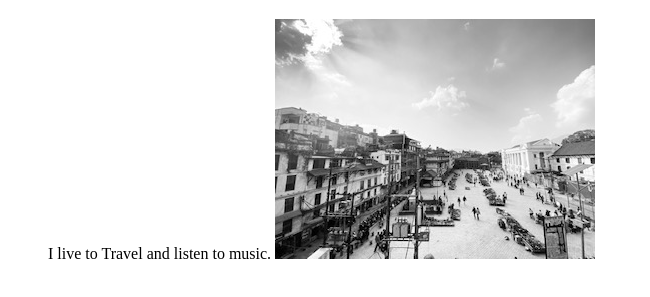
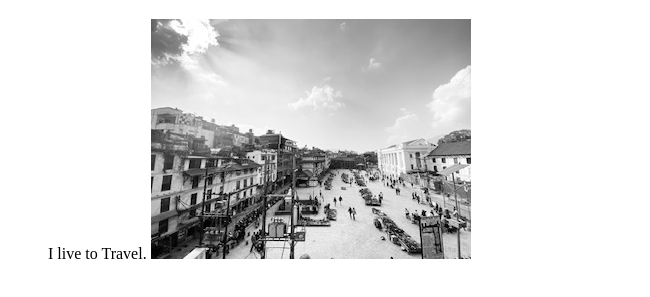
Before and after one commit to bkhanal4351/my-hobby, a plain HTML site: page index.html in a window 1280 px wide. Shown: the part 61-358 px from the top of the page, without its empty margins (0-650 px from the left). Drawn offline with Linux system fonts and the light colour scheme.

Commit message:
adjest text

```diff
--- a/index.html
+++ b/index.html
@@ -7,10 +7,12 @@
     <header>
         <h1>Bishal's Hobby</h1>
     </header>
-    <ul>
-       I live to Travel and listen to music.
-       <img src= "images/Nepal.jpg" />
+    <ol>
+       I live to Travel.
 
-    </ul>
+
+      <img src= "images/Nepal.jpg" alt= "Temple in Nepal">
+
+    </ol>
 </body>
 </html>
```
